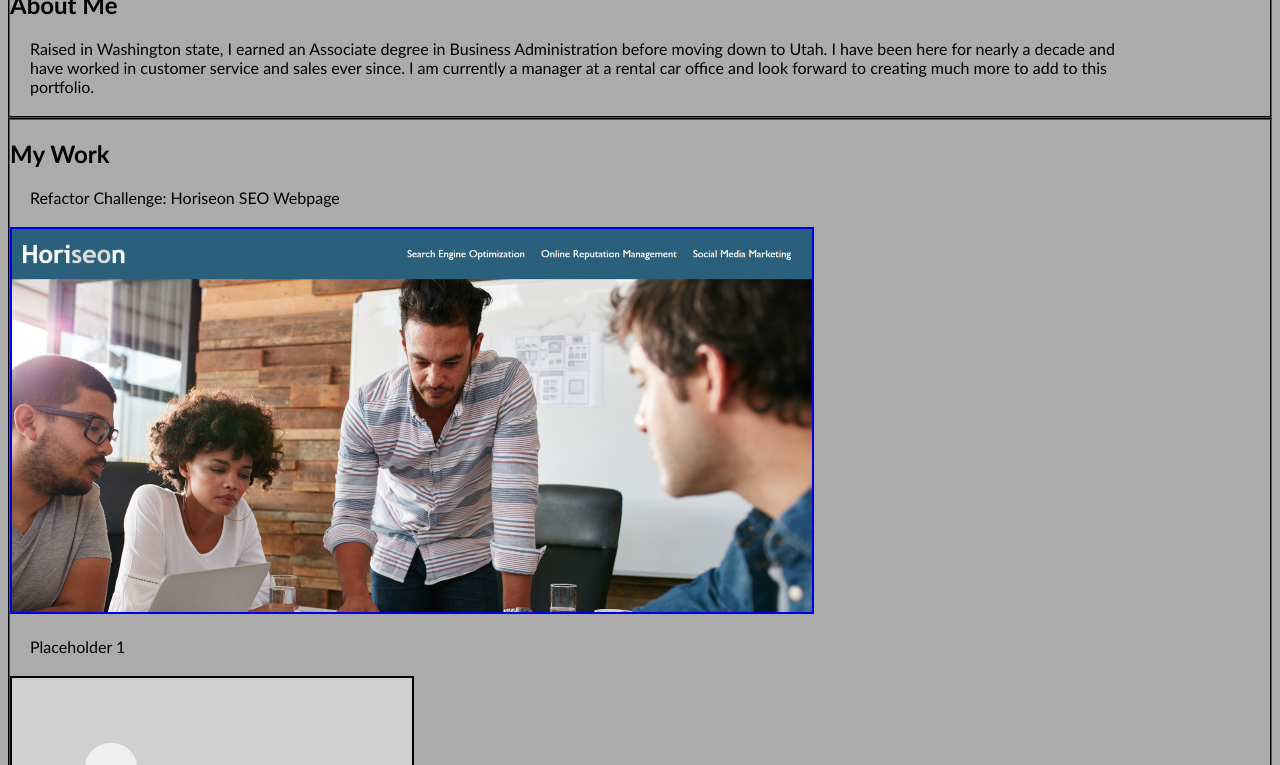
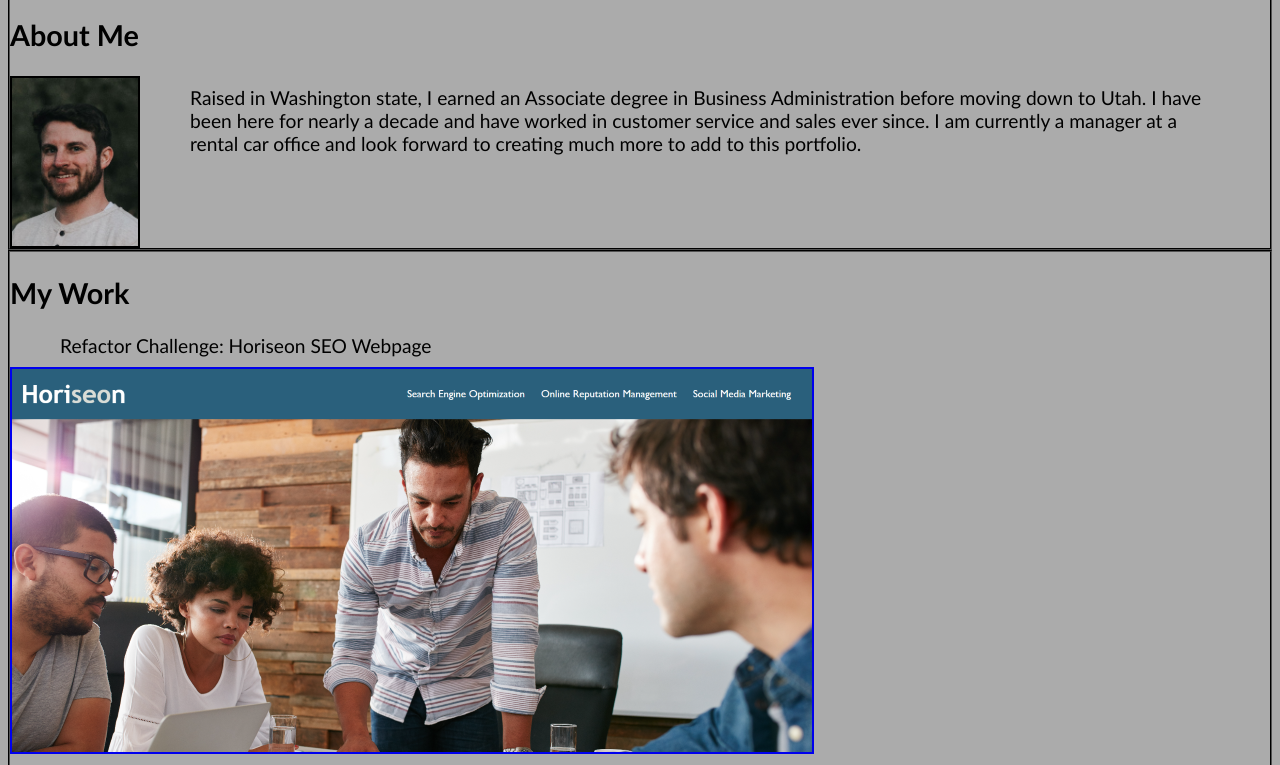
Before and after one commit to MattAJ26/Matt_Johnson_Portfolio, a plain HTML site: page index.html in a window 1280 px wide. Shown: the part 182-947 px from the top of the page. Drawn offline with Linux system fonts and the light colour scheme.

Commit message:
fixed formatting in css

```diff
--- a/Assets/style.css
+++ b/Assets/style.css
@@ -1,6 +1,7 @@
 body {
     font-family: 'Trebuchet MS', 'Lucida Sans Unicode', 'Lucida Grande', 'Lucida Sans', Arial, sans-serif;
     background-color: rgb(171, 171, 171);
+    font-size: larger;
 }
 
 header {
@@ -46,8 +47,18 @@ section {
 
 section p {
     word-wrap: normal;
-    margin: 20px;
-    margin-right: 150px;
+    margin: 10px 50px 10px 50px;
+}
+
+#about img {
+    max-height: 10%;
+    min-width: 10%;
+    min-height: 10%;
+    max-width: 10%;
+}
+
+.container {
+    display: flex;
 }
 
 img {
--- a/index.html
+++ b/index.html
@@ -23,9 +23,12 @@
   <main>
     <section id="about">
         <h2>About Me</h2>
-        <p>Raised in Washington state, I earned an Associate degree in Business Administration before moving down to Utah.
+        <div class="container">
+          <img src="Assets/Headshot.jpg" alt="headshot image"/>
+          <p>Raised in Washington state, I earned an Associate degree in Business Administration before moving down to Utah.
             I have been here for nearly a decade and have worked in customer service and sales ever since.
             I am currently a manager at a rental car office and look forward to creating much more to add to this portfolio.</p>
+          </div>
     </section>
     <section id="work">
         <h2>My Work</h2>
```
Also changed, not shown: Assets/Headshot.jpg (added), image.png (added), 1 other file.
